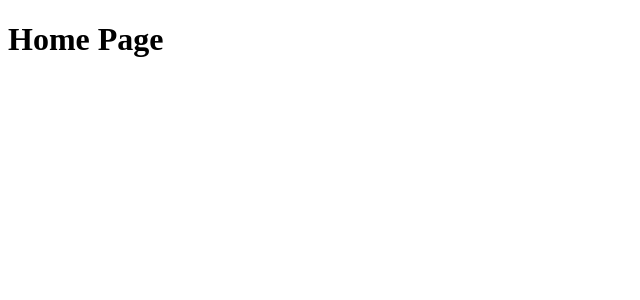
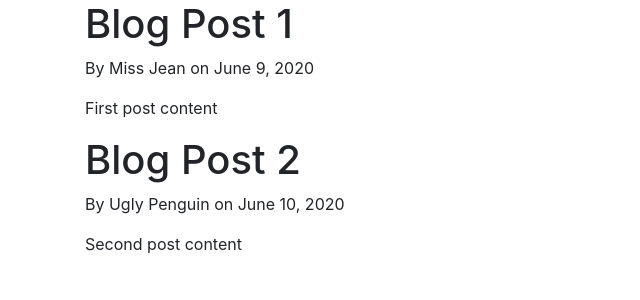
Before and after one commit to catwinguy/Flask_Blog, a Flask app: page / in a window 1280 px wide. Shown: the top 300 px of the page, without its empty margins (0-640 px from the left). Run offline with Flask 2, Linux system fonts and the light colour scheme; some libraries are stand-ins or nearby versions.

Commit message:
Added parent layout and bootstrap

```diff
--- a/main.py
+++ b/main.py
@@ -1,14 +1,29 @@
 from flask import Flask, render_template
 app = Flask(__name__)
+
+posts = [
+    {
+        'author': 'Miss Jean',
+        'title': 'Blog Post 1',
+        'content': 'First post content',
+        'date_posted': 'June 9, 2020'
+    },
+    {
+        'author': 'Ugly Penguin',
+        'title': 'Blog Post 2',
+        'content': 'Second post content',
+        'date_posted': 'June 10, 2020'
+    }
+]
 
 @app.route("/")
 @app.route("/home")
 def home():
-    return render_template('home.html')
+    return render_template('home.html', posts=posts)
 
 @app.route("/about")
 def about():
-    return render_template('about.html')
+    return render_template('about.html', title="About")
 
 if __name__ == "__main__":
     app.run(debug=True)
--- a/templates/home.html
+++ b/templates/home.html
@@ -1,12 +1,8 @@
-<!DOCTYPE html>
-<html>
-<head>
-    <title>Home Page</title>
-</head>
-
-<body>
-
-    <h1>Home Page</h1>
-
-</body>
-</html>
+{% extends "layout.html" %}
+{% block content %}
+    {% for post in posts%}
+        <h1>{{ post.title }}</h1>
+        <p>By {{ post.author }} on {{ post.date_posted }}</p>
+        <p>{{ post.content }}</p>
+    {% endfor %}
+{% endblock content %}
--- /dev/null
+++ b/templates/layout.html
@@ -0,0 +1,29 @@
+<!DOCTYPE html>
+<html lang="en">
+<head>
+    <!-- Required meta tags -->
+    <meta charset="utf-8">
+    <meta name="viewport" content="width=device-width, initial-scale=1, shrink-to-fit=no">
+
+    <!-- Bootstrap CSS -->
+    <link rel="stylesheet" href="https://stackpath.bootstrapcdn.com/bootstrap/4.5.0/css/bootstrap.min.css" integrity="sha384-9aIt2nRpC12Uk9gS9baDl411NQApFmC26EwAOH8WgZl5MYYxFfc+NcPb1dKGj7Sk" crossorigin="anonymous">
+
+    {% if title %}
+        <title>Flask Blog - {{ title }}</title>
+    {% else %}
+        <title>Flask Blog</title>
+    {% endif %}
+</head>
+
+<body>
+    <div class="container">
+        {% block content %}{% endblock%}
+    </div>
+
+    <!-- Optional JavaScript -->
+    <!-- jQuery first, then Popper.js, then Bootstrap JS -->
+    <script src="https://code.jquery.com/jquery-3.5.1.slim.min.js" integrity="sha384-DfXdz2htPH0lsSSs5nCTpuj/zy4C+OGpamoFVy38MVBnE+IbbVYUew+OrCXaRkfj" crossorigin="anonymous"></script>
+    <script src="https://cdn.jsdelivr.net/npm/popper.js@1.16.0/dist/umd/popper.min.js" integrity="sha384-Q6E9RHvbIyZFJoft+2mJbHaEWldlvI9IOYy5n3zV9zzTtmI3UksdQRVvoxMfooAo" crossorigin="anonymous"></script>
+    <script src="https://stackpath.bootstrapcdn.com/bootstrap/4.5.0/js/bootstrap.min.js" integrity="sha384-OgVRvuATP1z7JjHLkuOU7Xw704+h835Lr+6QL9UvYjZE3Ipu6Tp75j7Bh/kR0JKI" crossorigin="anonymous"></script>
+</body>
+</html>
```
Also changed, not shown: templates/about.html (+3 -11 lines).
